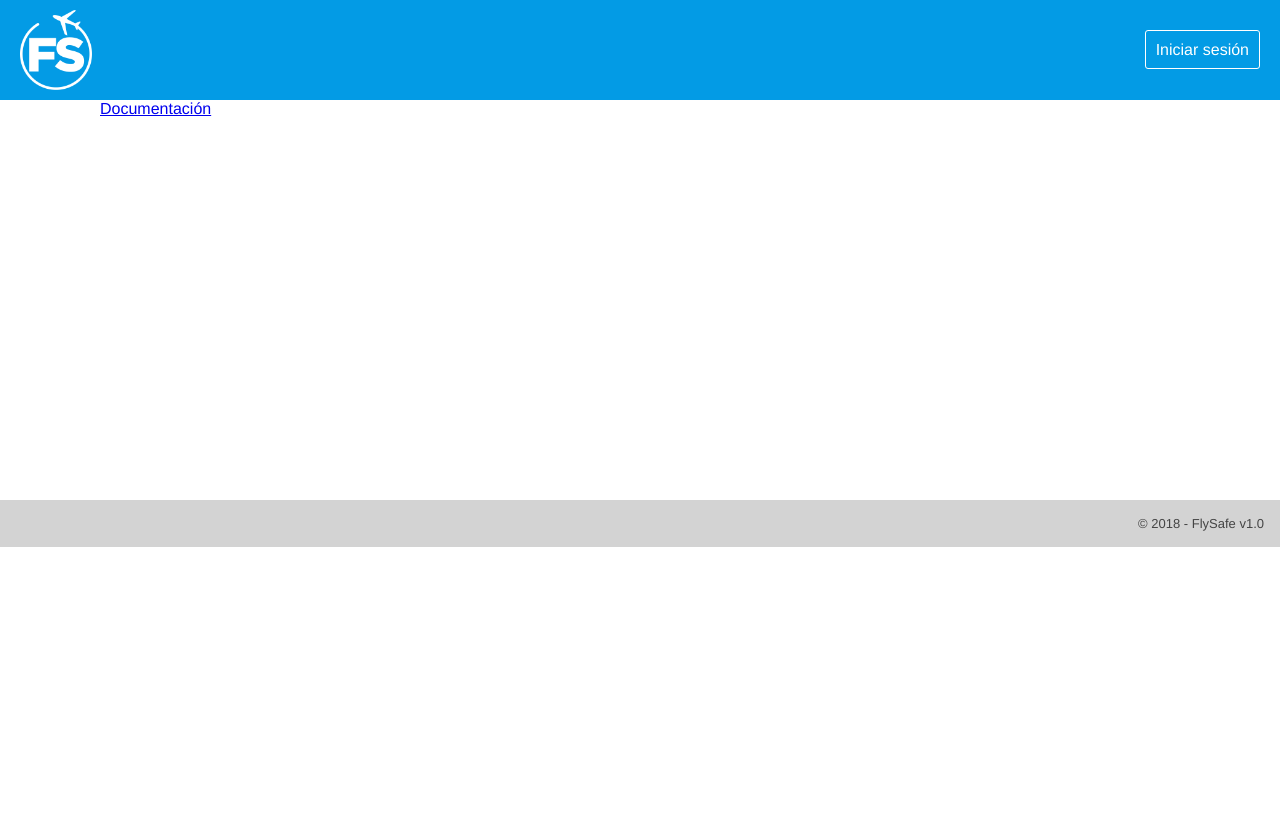
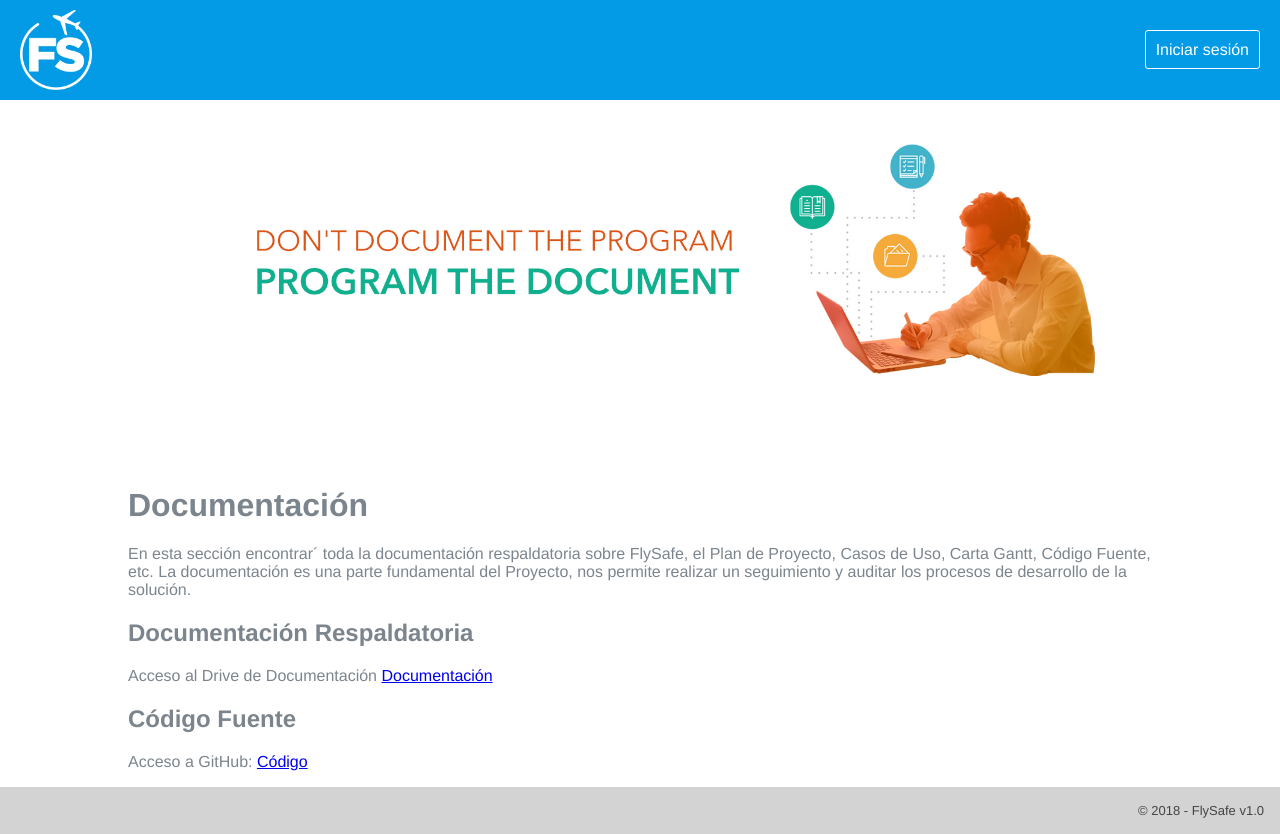
Before and after one commit to victordavinci/flysafe-web, a Vue app: page /#/documentacion in a window 1280 px wide. Before the commit the page ends 800 px from the top, so only its background shows below. Built offline with nearby package versions, Linux system fonts and the light colour scheme; no server answers; what vuefire would draw is missing.

Commit message:
Página de documentación

```diff
--- a/src/views/Documentacion.vue
+++ b/src/views/Documentacion.vue
@@ -1,5 +1,31 @@
 <template>
     <div id="documentacion">
-        <a href="https://goo.gl/HCgwd1">Documentación</a>
+        <div class="bg-img"></div>
+        <img src="/img/documentacion.jpg">
+        <h1>Documentaci&oacute;n</h1>
+        <p>
+           En esta sección encontrar&acute; toda la documentación respaldatoria sobre FlySafe, el Plan de Proyecto, Casos de Uso, Carta Gantt, C&oacute;digo Fuente, etc.
+           La documentaci&oacute;n es una parte fundamental del Proyecto, nos permite realizar un seguimiento y auditar los procesos de desarrollo de la soluci&oacute;n.
+        </p>
+        <h2>Documentaci&oacute;n Respaldatoria</h2>
+        <p>Acceso al Drive de Documentaci&oacute;n
+            <a href="https://goo.gl/HCgwd1">Documentaci&oacute;n</a>
+        </p>
+        <h2>C&oacute;digo Fuente</h2>
+        <p>Acceso a GitHub:
+            <a href="https://github.com/victordavinci/flysafe-web">C&oacute;digo</a>
+        </p>
     </div>
 </template>
+
+<style scoped>
+#documentacion {
+  max-width: 1024px;
+  margin: 0 auto;
+}
+
+img {
+  width: 100%;
+  height: auto;
+}
+</style>
--- a/src/views/Home.vue
+++ b/src/views/Home.vue
@@ -24,7 +24,7 @@
       </router-link>
       <router-link to="/documentacion">
         <div class="icon"><font-awesome-icon :icon="['fas', 'file-alt']" size="5x" /></div>
-        <div class="text">Documentación</div>
+        <div class="text">Documentaci&oacute;n</div>
       </router-link>
     </div>
   </div>
```
Also changed, not shown: public/img/documentacion.jpg (added).
